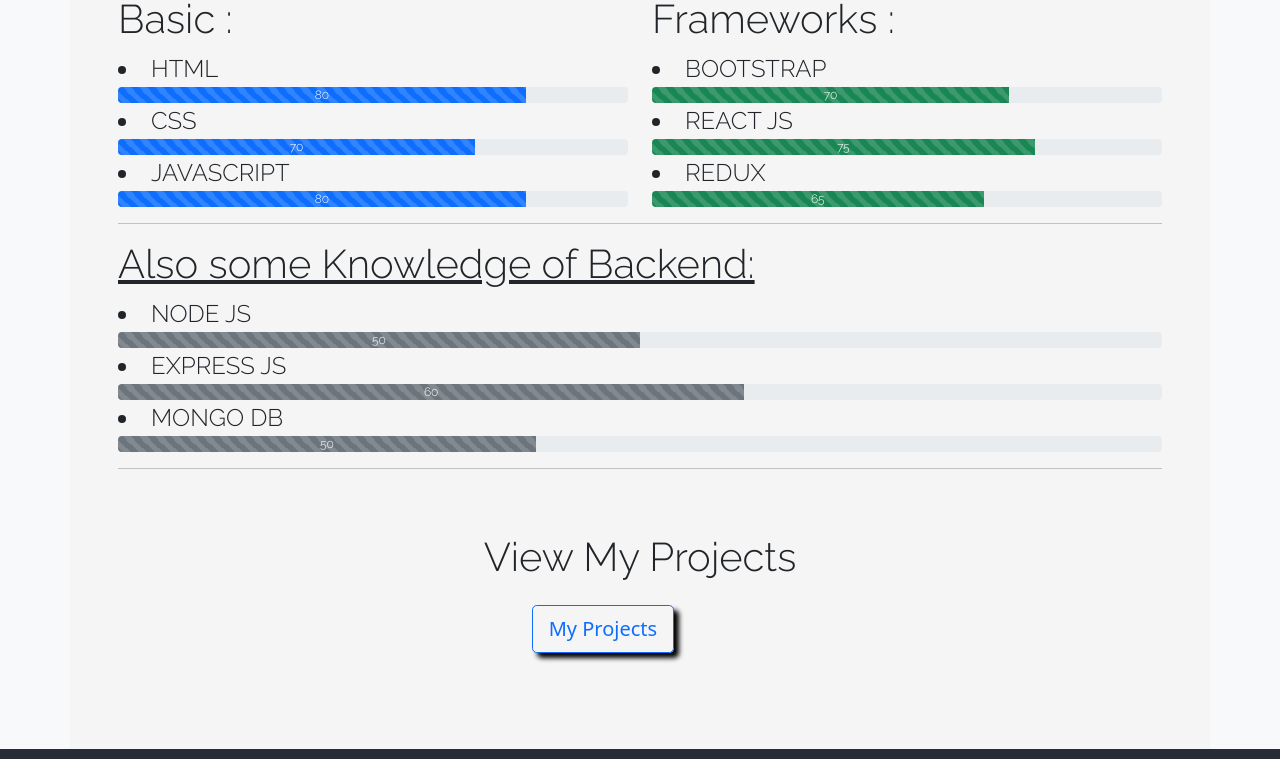
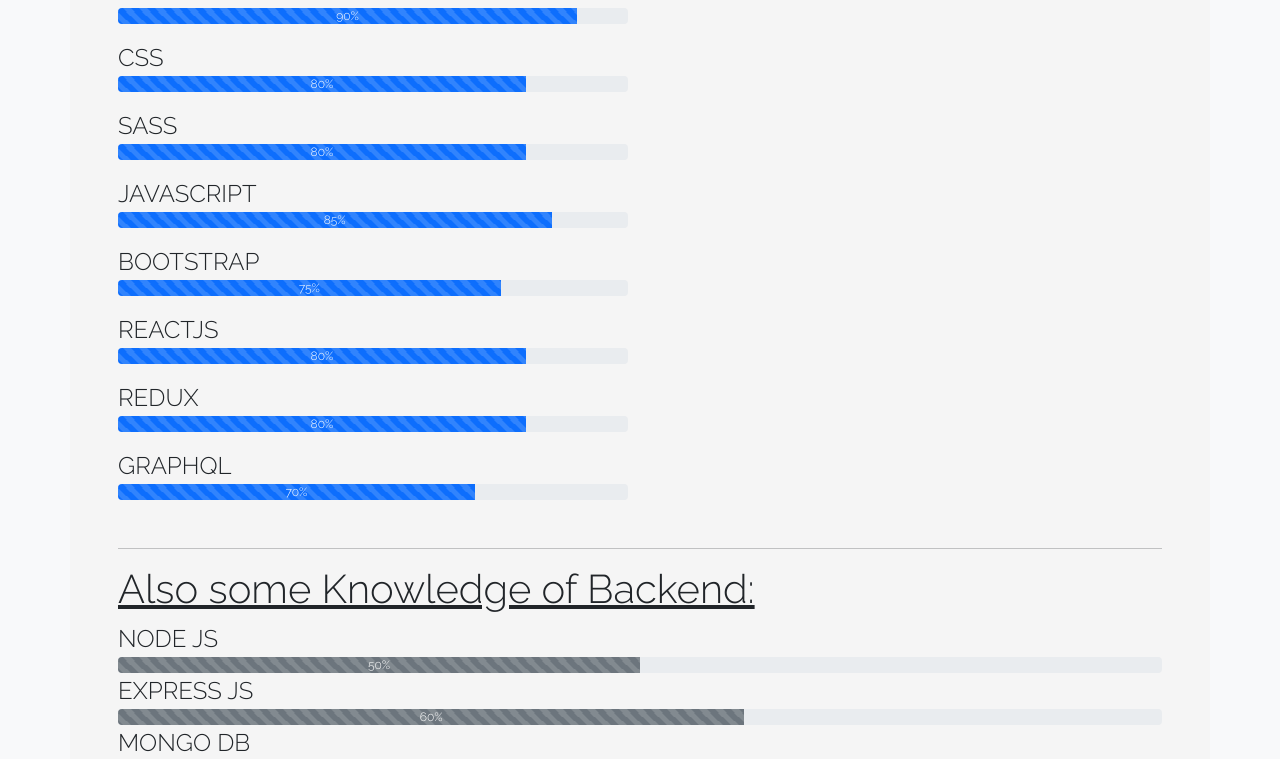
Before and after one commit to Rahul-Souram/My-portfolio, a React (Create React App) app: page /About in a window 1280 px wide. Shown: the part 739-1498 px from the top of the page. Built offline with nearby package versions, Linux system fonts and the light colour scheme; a web font is replaced by a local one.

Commit message:
new changes

```diff
--- a/public/index.html
+++ b/public/index.html
@@ -7,7 +7,7 @@
     <meta name="theme-color" content="#000000" />
     <meta
       name="description"
-      content="Web site created using create-react-app"
+      content="Rahul's Portfolio"
     />
     <link rel="apple-touch-icon" href="%PUBLIC_URL%/logo192.png" />
     <!--
--- a/src/App.css
+++ b/src/App.css
@@ -65,6 +65,7 @@
   white-space: wrap;
   background-color: #2a3344;
   color: rgb(255, 191, 0);
+  padding-top: 6rem;
 }
 #bg {
   background-color: #2a3344;
@@ -113,8 +114,10 @@
 #typo {
   white-space: nowrap;
 }
+@media (min-width:768px) {
 #typo:hover {
-  animation: wide 1.5s ease 2;
+    animation: wide 1.5s ease 2;
+  }
 }
 @keyframes wide {
   0% {
@@ -153,3 +156,29 @@
   padding: 0px;
   box-shadow: 0px 5px 5px rgb(255, 191, 0);
 }
+.btn-lg{
+  padding: 0;
+}
+.scrollTop {
+  color:darkslategrey;
+  font-size: 5rem;
+  position: fixed;
+  bottom: 18%;
+  right: 2%;
+  align-items: center;
+  height: 20px;
+  justify-content: center;
+  z-index: 1000;
+  cursor: pointer;
+  transition: opacity 0.4s;
+  opacity: 1;
+  animation: bounce 0.8s alternate infinite;
+}
+@keyframes bounce {
+    0% { transform: translateY(0); }
+    100% { transform: translateY(-30px); }
+  }
+.pro-bars li{
+  list-style:none;
+  margin-left: -2rem;
+}
--- a/src/App.js
+++ b/src/App.js
@@ -1,4 +1,4 @@
-import React from "react";
+import React, { useState, useRef } from "react";
 import "./App.css";
 import "../node_modules/bootstrap/dist/css/bootstrap.min.css";
 import "../node_modules/bootstrap/dist/js/bootstrap.bundle";
@@ -10,8 +10,17 @@
 import Projects from "./pages/Projects";
 import Contact from "./pages/Contact";
 import Error from "./pages/Error";
+import ScrollArrow from "./comp/Scrolltop";
 
 function App() {
+  const [isEditing, setEditing] = useState(false);
+  const inputRef = useRef();
+  const focus = () => {
+    setEditing(!isEditing);
+    if (isEditing) {
+      inputRef.current.focus();
+    }
+  };
   return (
     <>
       <Router>
@@ -21,10 +30,10 @@
             <Home />
           </Route>
           <Route path="/About">
-            <About />
+            <About focus={focus} />
           </Route>
           <Route path="/Projects">
-            <Projects />
+            <Projects inputRef={inputRef} />
           </Route>
           <Route path="/Contact">
             <Contact />
@@ -33,6 +42,7 @@
             <Error />
           </Route>
         </Switch>
+        <ScrollArrow />
         <Footer />
       </Router>
     </>
--- a/src/comp/Navbar.js
+++ b/src/comp/Navbar.js
@@ -4,7 +4,7 @@
 const Navbar = () => {
   return (
     <>
-      <nav className="container-fluid navbar navbar-expand-lg sticky-top">
+      <nav className="container-fluid navbar navbar-expand-lg fixed-top">
         <Link className="navbar-brand ms-3" to="/" id="R">
           Rahul Souram
         </Link>
--- /dev/null
+++ b/src/comp/Scrolltop.js
@@ -0,0 +1,34 @@
+import React, { useState, useEffect } from "react";
+import { FaArrowCircleUp } from "react-icons/fa";
+
+const ScrollArrow = () => {
+  const [showScroll, setShowScroll] = useState(false);
+
+  const checkScrollTop = () => {
+    if (!showScroll && window.pageYOffset > 600) {
+      setShowScroll(true);
+    } else if (showScroll && window.pageYOffset <= 600) {
+      setShowScroll(false);
+    }
+  };
+
+  const scrollTop = () => {
+    window.scrollTo({ top: 0, behavior: "smooth" });
+  };
+  useEffect(() => {
+    window.addEventListener("scroll", checkScrollTop);
+    return () => {
+      window.removeEventListener("scroll", checkScrollTop);
+    };
+  });
+
+  return (
+    <FaArrowCircleUp
+      className="scrollTop"
+      onClick={scrollTop}
+      style={{ height: 40, display: showScroll ? "flex" : "none" }}
+    />
+  );
+};
+
+export default ScrollArrow;
--- a/src/data.js
+++ b/src/data.js
@@ -6,7 +6,7 @@
 import img6 from "./images/img6.png";
 import img7 from "./images/img7.png";
 import img8 from "./images/img8.png";
-const data = [
+export const data = [
   {
     id: "1",
     img: img1,
@@ -72,4 +72,64 @@
     plink: "https://calcii.netlify.app",
   },
 ];
-export default data;
+
+export const skills = [
+  {
+    id: "01",
+    title: "HTML",
+    width: "90%",
+  },
+  {
+    id: "02",
+    title: "CSS",
+    width: "80%",
+  },
+  {
+    id: "03",
+    title: "SASS",
+    width: "80%",
+  },
+  {
+    id: "04",
+    title: "JAVASCRIPT",
+    width: "85%",
+  },
+  {
+    id: "05",
+    title: "BOOTSTRAP",
+    width: "75%",
+  },
+  {
+    id: "06",
+    title: "REACTJS",
+    width: "80%",
+  },
+  {
+    id: "07",
+    title: "REDUX",
+    width: "80%",
+  },
+  {
+    id: "08",
+    title: "GRAPHQL",
+    width: "70%",
+  },
+];
+
+export const OtherSkills = [
+  {
+    id: "01",
+    title: "NODE JS",
+    width: "50%",
+  },
+  {
+    id: "02",
+    title: "EXPRESS JS",
+    width: "60%",
+  },
+  {
+    id: "03",
+    title: "MONGO DB",
+    width: "55%",
+  },
+];
--- a/src/pages/About.js
+++ b/src/pages/About.js
@@ -1,5 +1,6 @@
 import React from "react";
 import { Link } from "react-router-dom";
+import { skills, OtherSkills } from "../data";
 const About = () => {
   return (
     <div className="bg-light text-dark" id="bg2">
@@ -21,136 +22,69 @@
           <div className="row">
             <div className="col-lg-6">
               <h1>Basic :</h1>
-              <li>
-                HTML
+              <ul className="pro-bars">
+                {skills.map((items) => {
+                  const { id, title, width } = items;
+                  return (
+                    <>
+                      <li key={id} className="pb-3">
+                        {title}
                         <div className="progress">
                           <div
                             className="progress-bar progress-bar-striped progress-bar-animated"
                             role="progressbar"
-                    style={{ width: "80%" }}
+                            style={{ width: width }}
                           >
-                    80
+                            {width}
                           </div>
                         </div>
                       </li>
-              <li>
-                CSS
-                <div className="progress">
-                  <div
-                    className="progress-bar progress-bar-striped progress-bar-animated"
-                    role="progressbar"
-                    style={{ width: "70%" }}
-                  >
-                    70
-                  </div>
-                </div>
-              </li>
-              <li>
-                JAVASCRIPT
-                <div className="progress">
-                  <div
-                    className="progress-bar progress-bar-striped progress-bar-animated"
-                    role="progressbar"
-                    style={{ width: "80%" }}
-                  >
-                    80
-                  </div>
-                </div>
-              </li>
-            </div>
-            <div className="col-lg-6">
-              <h1>Frameworks :</h1>
-              <li>
-                BOOTSTRAP
-                <div className="progress">
-                  <div
-                    className="progress-bar progress-bar-striped progress-bar-animated bg-success"
-                    role="progressbar"
-                    style={{ width: "70%" }}
-                  >
-                    70
-                  </div>
-                </div>
-              </li>
-              <li>
-                REACT JS
-                <div className="progress">
-                  <div
-                    className="progress-bar progress-bar-striped progress-bar-animated bg-success"
-                    role="progressbar"
-                    style={{ width: "75%" }}
-                  >
-                    75
-                  </div>
-                </div>
-              </li>
-              <li>
-                REDUX
-                <div className="progress">
-                  <div
-                    className="progress-bar progress-bar-striped progress-bar-animated bg-success"
-                    role="progressbar"
-                    style={{ width: "65%" }}
-                  >
-                    65
-                  </div>
-                </div>
-              </li>
+                    </>
+                  );
+                })}
+              </ul>
             </div>
           </div>
           <hr />
           <h1 className="text-decoration-underline">
             Also some Knowledge of Backend:
           </h1>
-          <li>
-            NODE JS
+          <ul className="pro-bars">
+            {OtherSkills.map((items) => {
+              const { id, title, width } = items;
+              return (
+                <>
+                  <li key={id}>
+                    {title}
                     <div className="progress">
                       <div
                         className="progress-bar progress-bar-striped progress-bar-animated bg-secondary"
                         role="progressbar"
-                style={{ width: "50%" }}
+                        style={{ width: width }}
                       >
-                50
-              </div>
-            </div>
-          </li>{" "}
-          <li>
-            EXPRESS JS
-            <div className="progress">
-              <div
-                className="progress-bar progress-bar-striped progress-bar-animated bg-secondary"
-                role="progressbar"
-                style={{ width: "60%" }}
-              >
-                60
+                        {width}
                       </div>
                     </div>
                   </li>
-          <li>
-            MONGO DB
-            <div className="progress">
-              <div
-                className="progress-bar progress-bar-striped progress-bar-animated bg-secondary"
-                role="progressbar"
-                style={{ width: "40%" }}
-              >
-                50
-              </div>
-            </div>
-          </li>{" "}
+                </>
+              );
+            })}
+          </ul>
         </div>
         <hr />
-        <div
+        <Link
+          to="/projects"
           style={{ display: "grid", justifyContent: "center" }}
-          className="p-5"
         >
-          <h1>View My Projects</h1>
-          <Link to="/projects">
-            <button className="btn btn-lg btn-outline-primary butt ms-5 mt-3">
+          <but
+            className="btn btn-primary butt mt-3"
+            onClick={() => {
+              window.scrollTo({ top: 0, behavior: "smooth" });
+            }}
+          >
             My Projects
-            </button>
+          </but>
         </Link>
-        </div>
       </div>
     </div>
   );
--- a/src/pages/Contact.js
+++ b/src/pages/Contact.js
@@ -14,7 +14,7 @@
         </h1>
         <br />
         <div id="firstc">
-          <h1 className="text-center" style={{ whiteSpace: "pre-line" }}>
+          <h1 className="text-center pt-5" style={{ whiteSpace: "pre-line" }}>
             If you want to get a hold of me
             <br />
             you can send me an email.
--- a/src/pages/Home.js
+++ b/src/pages/Home.js
@@ -9,7 +9,7 @@
         <div className="container-fluid bg-dark" id="main">
           <div className="row">
             <div className="col-lg-6" id="first">
-              <img src={mypic} id="img" width="320px" height="320px" />
+              <img src={mypic} id="img" width="300px" height="320px" />
             </div>
             <div className="col-lg-6" id="second">
               <h1 className="display-2" id="typo">
@@ -18,7 +18,7 @@
               <h1 className="display-3" id="typo">
                 I'm Rahul Souram
               </h1>
-              <h1> Aspiring Front-End Developer</h1>
+              <h1> Front-End Developer</h1>
               <Link to="/about">
                 <button className="butt btn btn-outline-warning btn-lg text-light m-4">
                   More Info
--- a/src/pages/Projects.js
+++ b/src/pages/Projects.js
@@ -1,5 +1,5 @@
 import React from "react";
-import data from "../data";
+import { data } from "../data";
 import Card from "../comp/Card";
 
 const Projects = () => {
```
Also changed, not shown: public/manifest.json, 1 other file (tests, documents, lock files or other folders). Lines whose indentation alone changed are shown as unchanged.
